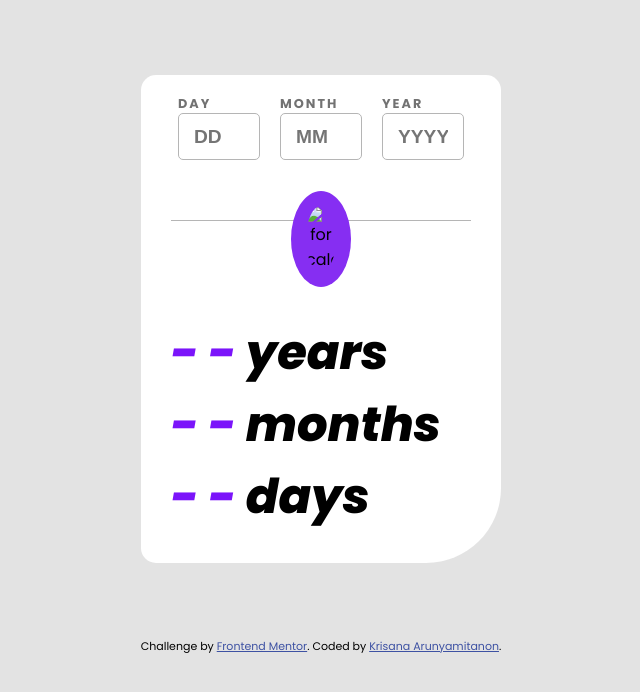
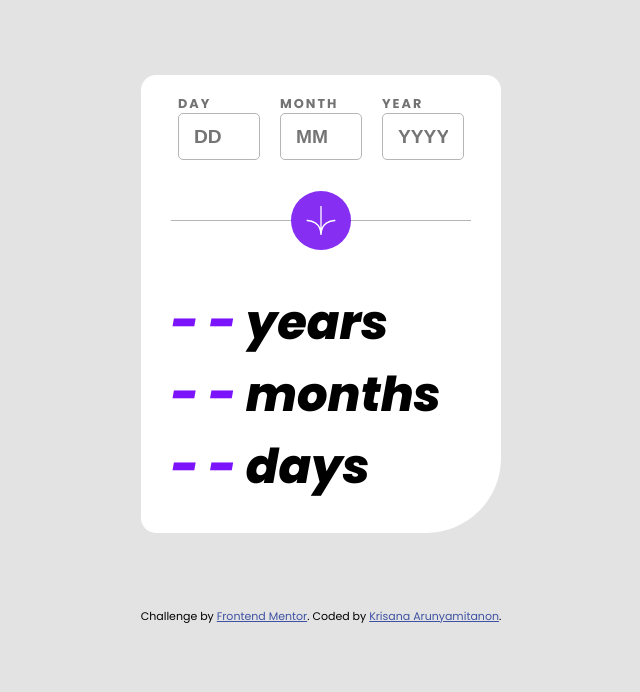
Before and after one commit to ChronosZen/Age_Calculator, a plain HTML site: page index.html in a window 1280 px wide. Shown: the whole page, without its empty margins (319-959 px from the left). Drawn offline with Linux system fonts and the light colour scheme.

Commit message:
Update index.html

```diff
--- a/index.html
+++ b/index.html
@@ -31,7 +31,7 @@
       </div>
     </form>
     <section class="image">
-      <img src="./assets/images/icon-arrow.svg" alt="for calculator" id="calculator">
+      <img src="./icon-arrow.svg" alt="for calculator" id="calculator">
     </section>
     <section class="displays">
      <h2><span class="datecal" id="ageY">- -</span><span class="units"> years</span></h2>
```
